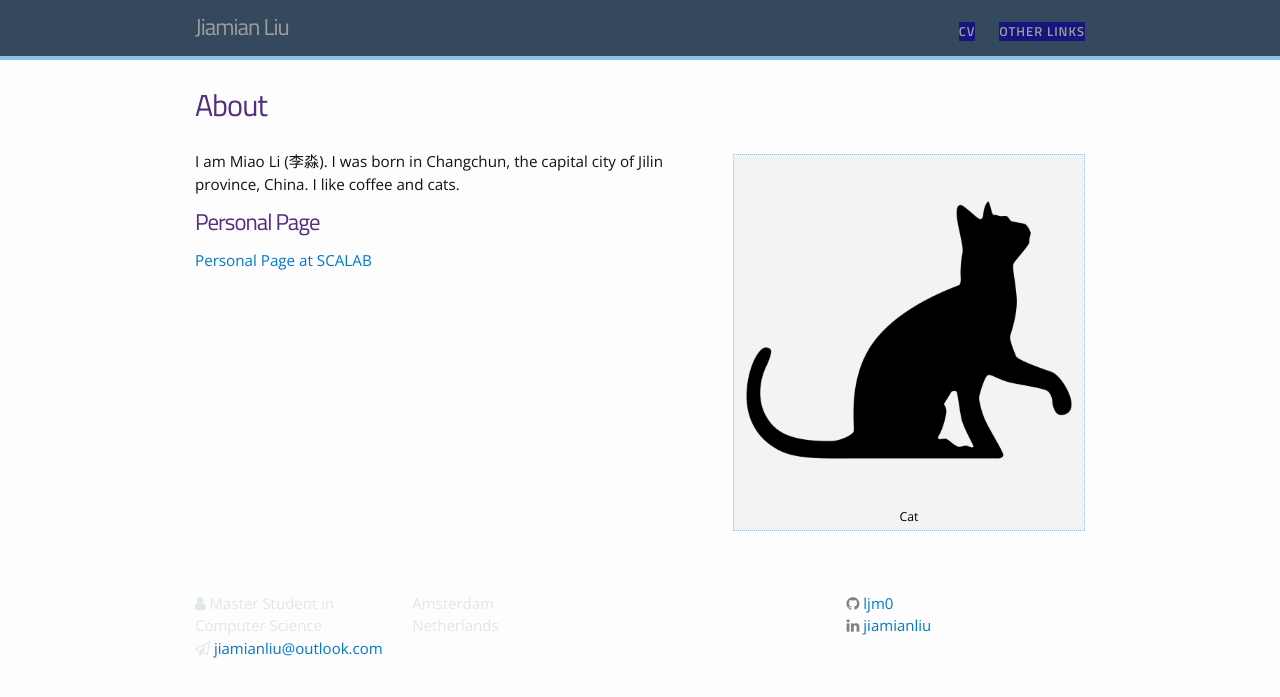
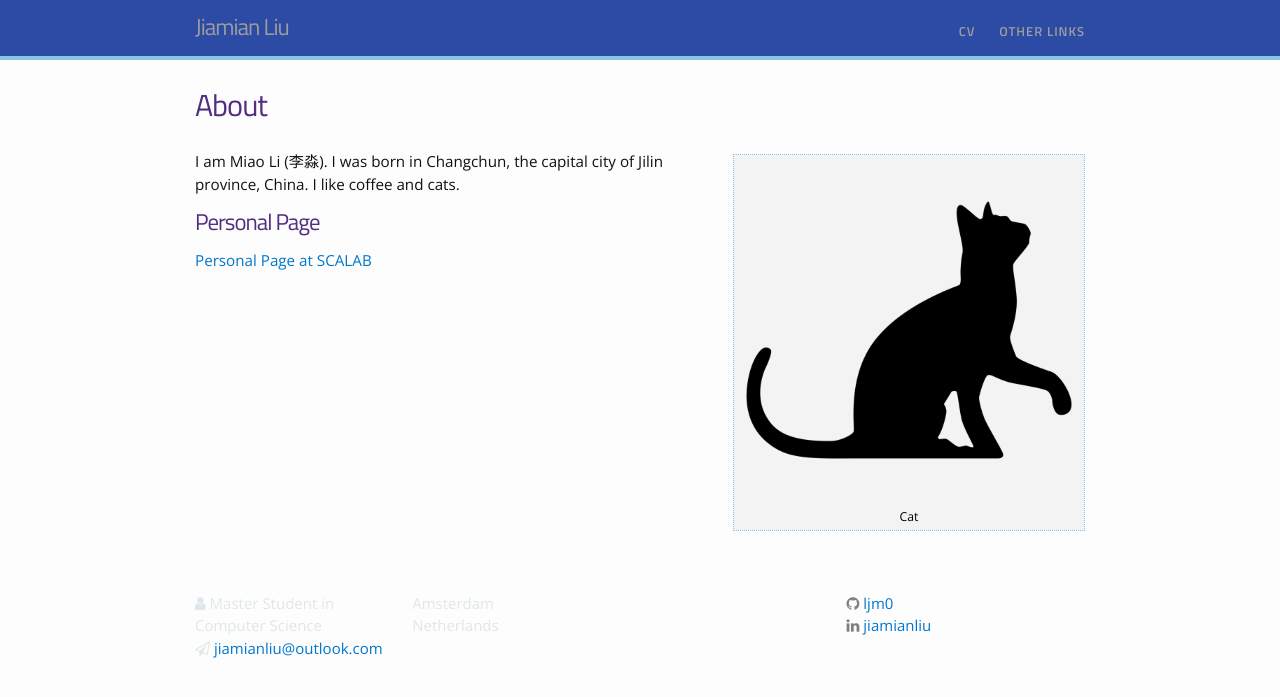
Before and after one commit to ljm0/ljm0.github.io, a Jekyll site: the page built from about.md, in a window 1280 px wide. Shown: the top 697 px of the page. Built offline with Jekyll 4.4.1, drawn with Linux system fonts in a browser that asks for light colours; nearby versions of some CDN libraries; some web fonts are replaced.

Commit message:
modify color2

```diff
--- a/_includes/header.html
+++ b/_includes/header.html
@@ -9,9 +9,9 @@
 
       <a href="#" class="menu-icon menu.open">
         <svg viewBox="0 0 18 15">
-          <path fill="#34495e" d="M18,1.484c0,0.82-0.665,1.484-1.484,1.484H1.484C0.665,2.969,0,2.304,0,1.484l0,0C0,0.665,0.665,0,1.484,0 h15.031C17.335,0,18,0.665,18,1.484L18,1.484z"/>
-          <path fill="#34495e" d="M18,7.516C18,8.335,17.335,9,16.516,9H1.484C0.665,9,0,8.335,0,7.516l0,0c0-0.82,0.665-1.484,1.484-1.484 h15.031C17.335,6.031,18,6.696,18,7.516L18,7.516z"/>
-          <path fill="#34495e" d="M18,13.516C18,14.335,17.335,15,16.516,15H1.484C0.665,15,0,14.335,0,13.516l0,0 c0-0.82,0.665-1.484,1.484-1.484h15.031C17.335,12.031,18,12.696,18,13.516L18,13.516z"/>
+          <path fill="#2c4ba5" d="M18,1.484c0,0.82-0.665,1.484-1.484,1.484H1.484C0.665,2.969,0,2.304,0,1.484l0,0C0,0.665,0.665,0,1.484,0 h15.031C17.335,0,18,0.665,18,1.484L18,1.484z"/>
+          <path fill="#2c4ba5" d="M18,7.516C18,8.335,17.335,9,16.516,9H1.484C0.665,9,0,8.335,0,7.516l0,0c0-0.82,0.665-1.484,1.484-1.484 h15.031C17.335,6.031,18,6.696,18,7.516L18,7.516z"/>
+          <path fill="#2c4ba5" d="M18,13.516C18,14.335,17.335,15,16.516,15H1.484C0.665,15,0,14.335,0,13.516l0,0 c0-0.82,0.665-1.484,1.484-1.484h15.031C17.335,12.031,18,12.696,18,13.516L18,13.516z"/>
         </svg>
       </a>
 
--- a/_sass/_header.scss
+++ b/_sass/_header.scss
@@ -5,7 +5,7 @@
     border-top: 0px solid $grey-color-dark;
 	border-bottom: 4px solid $clemson-purple;
     min-height: 56px;
-    background: #34495e;
+    background: #2c4ba5;
     // Positioning context for the mobile navigation icon
     position: relative;
 
@@ -89,7 +89,7 @@
 
 .site-nav a {
 	display: block;
-        color: #34495e;
+        color: #2c4ba5;
 }
 
 /* Sub Menu */
@@ -101,7 +101,7 @@
 	letter-spacing: 0;
 	line-height: 1.2em;
 	padding: 4px 10px;
-color: #34495e;
+color: #2c4ba5;
 
 }
 
--- a/_sass/_layout.scss
+++ b/_sass/_layout.scss
@@ -11,7 +11,7 @@
 
     .page-link {
         color: #ffffff;
-    background: #34495e;
+    background: #2c4ba5;
         line-height: $base-line-height;
 
         // Gaps between nav items, but not on the first one
--- a/css/main.scss
+++ b/css/main.scss
@@ -18,7 +18,7 @@
 $brand-color:      #0077CC;
 // $gameday-sky: #109dc0;
 $clemson-purple:      #89c5eb;
-$clemson-orange:      #15157e;
+$clemson-orange:      #2c4ba5;
 
 
 $grey-color:       #dfe7eb;
```
